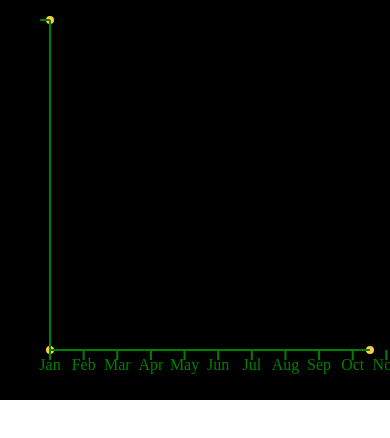
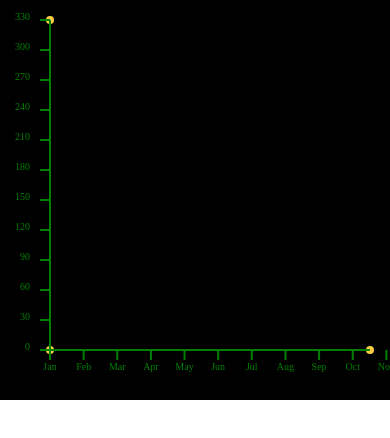
Before and after one commit to illenafnayr/GaiaApp, a React Native app: screen / in a window 390 px wide. Shown: the top 438 px of the page. Built offline with nearby package versions, Linux system fonts and the light colour scheme.

Commit message:
y axis ticks

```diff
--- a/src/components/line-chart/LineChart.js
+++ b/src/components/line-chart/LineChart.js
@@ -1,9 +1,9 @@
-import React, { useEffect, useRef } from 'react';
+import React, { useEffect, useRef, useState } from 'react';
 import { Animated, Dimensions, View } from 'react-native';
 import { styles } from './styles';
 import Svg, { G, Line, Circle, Text as SvgText } from 'react-native-svg';
 
-const window_width = Dimensions.get('window').width
+const window_width = Dimensions.get('window').width;
 
 const LineChart = ({
   line_chart_data = [],
@@ -12,6 +12,7 @@ const LineChart = ({
   circleRadius = 4,
   axisColor = 'green',
   axisWidth = 2,
+  axisLabelsFontSize = 10,
 }) => {
   const marginFor_x_fromLeft = 50;
   const marginFor_y_fromBottom = 50;
@@ -22,12 +23,18 @@ const LineChart = ({
   const x_axis_x2_point = window_width - padding_from_screenBorder;
   const x_axis_y2_point = containerHeight - marginFor_y_fromBottom;
   const x_axis_actual_width = window_width - padding_from_screenBorder;
-  const gap_between_x_axis_ticks = x_axis_actual_width / (line_chart_data.length - 1)
+  const gap_between_x_axis_ticks = x_axis_actual_width / (line_chart_data.length - 1);
 
   const y_axis_x1_point = marginFor_x_fromLeft;
   const y_axis_y1_point = padding_from_screenBorder;
   const y_axis_x2_point = marginFor_x_fromLeft
   const y_axis_y2_point = containerHeight - marginFor_y_fromBottom;
+  const y_min_value = 0;
+  const y_max_value = Math.max.apply(Math, line_chart_data.map(item => item.value));
+  const y_axis_actual_height = y_axis_y2_point - y_axis_y1_point;
+  const gap_between_y_axis_ticks = (y_axis_actual_height - y_min_value) / (line_chart_data.length - 1);
+
+  const [yAxisLabels, setYAxisLabels] = useState([])
 
   const animated_x_axis_width = useRef(new Animated.Value(x_axis_x1_point),).current;
   const animated_y_axis_width = useRef(new Animated.Value(y_axis_y2_point),).current;
@@ -38,6 +45,13 @@ const LineChart = ({
   const AnimatedCircle = Animated.createAnimatedComponent(Circle);
 
   useEffect(() => {
+    const yAxisData = line_chart_data.map((item, index) => {
+      if (item.index === 0) {
+        return y_min_value;
+      }
+      return y_min_value + gap_between_y_axis_ticks * index;
+    })
+    setYAxisLabels(yAxisData);
     start_axis_circle_animation();
     start_x_y_axis_animation();
   }, [])
@@ -107,7 +121,7 @@ const LineChart = ({
           strokeWidth={axisWidth}
         />
       </G>
-    )
+    );
   }
   const render_x_axis_labels_and_ticks = () => {
     return line_chart_data.map((item, index) => {
@@ -127,31 +141,46 @@ const LineChart = ({
             x={x_point}
             y={x_axis_y1_point + 20}
             fill={axisColor}
+            fontWeight='400'
+            fontSize={axisLabelsFontSize}
             textAnchor='middle'
           >
             {item?.month}
           </SvgText>
         </G>
       )
-    })
+    });
   }
 
   const render_y_axis_labels_and_ticks = () => {
+    return yAxisLabels.map((item, index) => {
+      let y_point = y_axis_y2_point - gap_between_y_axis_ticks * index
       return (
         <G
-        key='y-axis labels and ticks'
+          key={`y-axis labels and ticks${index}`}
         >
           <Line
-          key='y-axis tick'
+            key={`y-axis tick${index}`}
             x1={marginFor_x_fromLeft}
-          y1={padding_from_screenBorder}
+            y1={y_point}
             x2={marginFor_x_fromLeft - 10}
-          y2={padding_from_screenBorder}
+            y2={y_point}
             stroke={axisColor}
             strokeWidth={axisWidth}
           />
+          <SvgText
+            key={`y-axis label${index}`}
+            x={marginFor_x_fromLeft - 20}
+            y={y_point}
+            fill={axisColor}
+            fontWeight='400'
+            fontSize={axisLabelsFontSize}
+            textAnchor="end">
+              {item}
+          </SvgText>
         </G>
       )
+    });
   }
 
   return (
```
Lines whose indentation alone changed are shown as unchanged.
